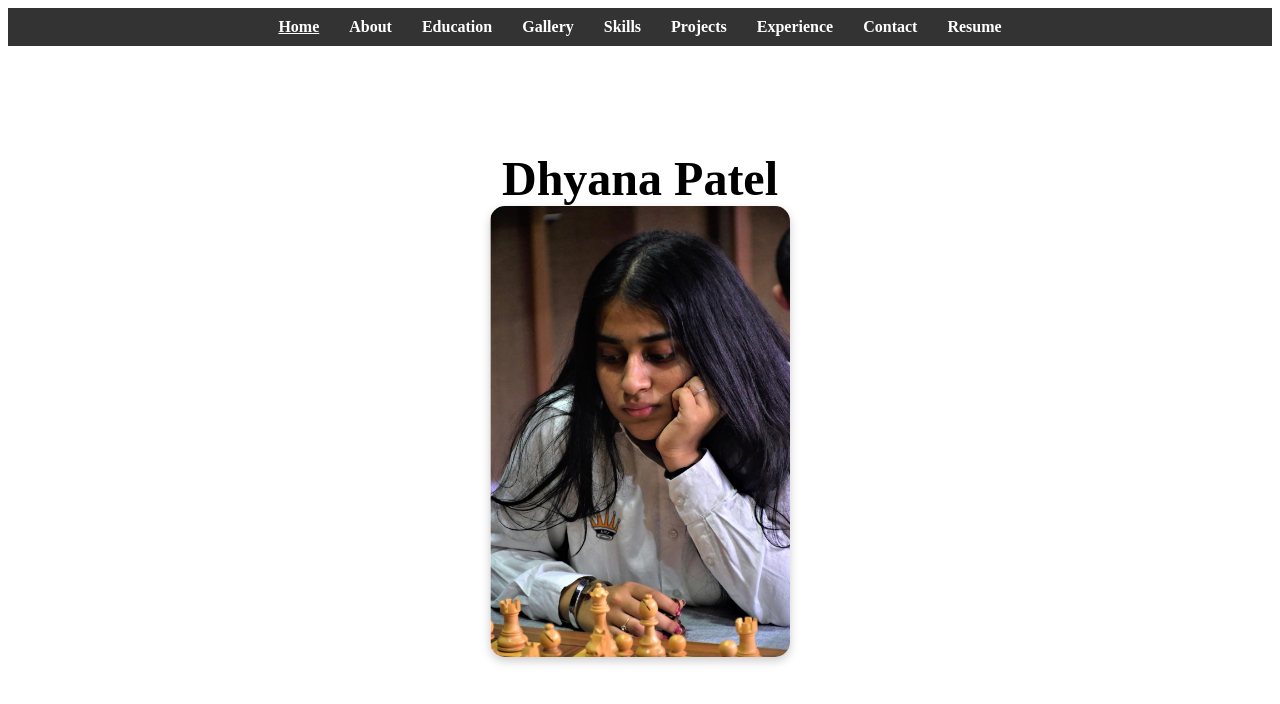
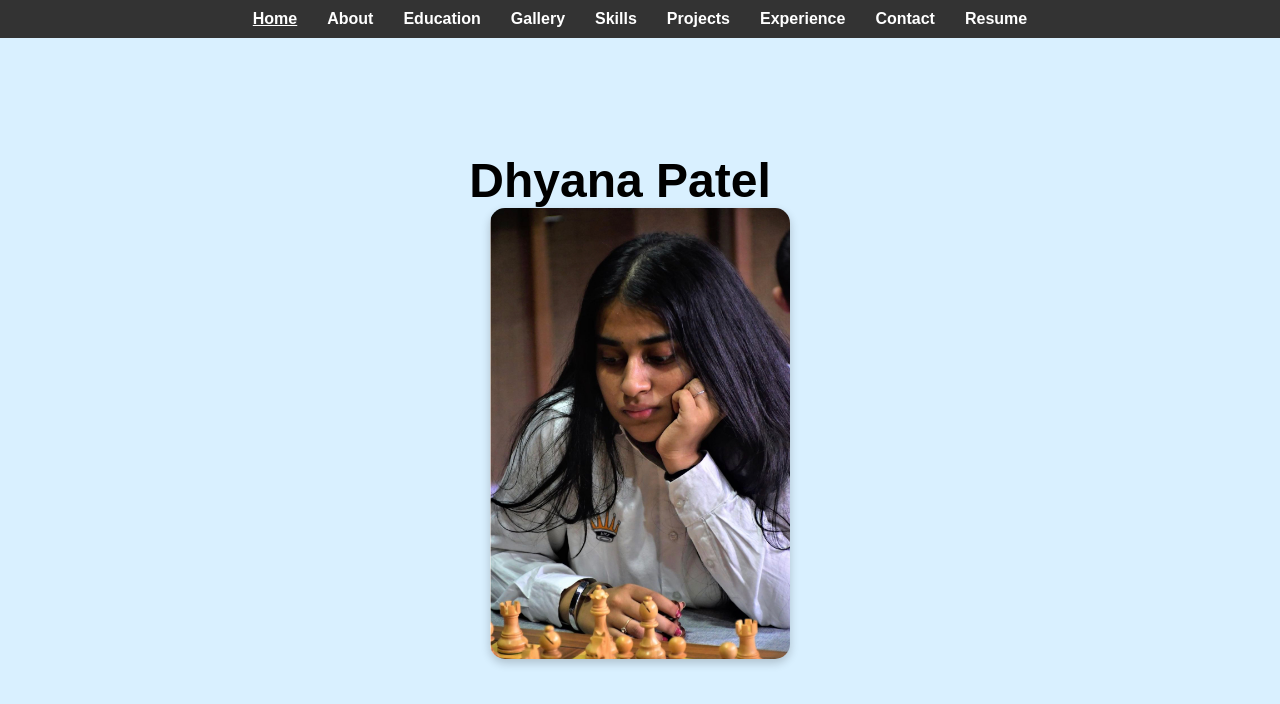
Before and after one commit to dhyana6466/dhyana6466.github.io, a plain HTML site: page index.html in a window 1280 px wide. Drawn offline with Linux system fonts and the light colour scheme.

Commit message:
Homepage

```diff
--- a/index.html
+++ b/index.html
@@ -5,17 +5,53 @@
   <title>Dhyana Patel</title>
   <link rel="stylesheet" href="style.css" />
   <style>
-        home-container {
+    body {
+      margin: 0;
+      font-family: Arial, sans-serif;
+      background-color: #d9f0ff; /* light blue */
+      color: black;
+    }
+
+    nav {
+      background-color: #333;
+      padding: 10px 0;
+      text-align: center;
+    }
+
+    nav ul {
+      list-style: none;
+      margin: 0;
+      padding: 0;
+    }
+
+    nav ul li {
+      display: inline-block;
+      margin: 0 15px;
+    }
+
+    nav ul li a {
+      text-decoration: none;
+      color: white;
+      font-weight: bold;
+    }
+
+    nav ul li a:hover,
+    nav ul li a.active {
+      text-decoration: underline;
+    }
+
+    .home-container {
       display: flex;
-      justify-content: space-between;
-      align-items: center;
-      height: 90vh;
-      padding: 0 10%;
+      justify-content: center; /* horizontal center */
+      align-items: center;     /* vertical center */
+      height: calc(100vh - 60px); /* full screen minus nav */
+      padding: 0 5%;
     }
 
     .name-section {
       font-size: 3rem;
       font-weight: bold;
+      margin-right: 40px;
     }
 
     .photo-section img {
@@ -27,21 +63,20 @@
 
     @media (max-width: 768px) {
       .home-container {
-        flex-direction: column;
-        justify-content: center;
+        flex-direction: column-reverse;
         text-align: center;
+        height: auto;
+        padding: 40px 20px;
       }
 
       .name-section {
-        margin-bottom: 20px;
+        margin: 20px 0 0;
       }
     }
   </style>
-
 </head>
 <body>
-
-    <!-- Navigation Bar -->
+  <!-- Navigation -->
   <nav>
     <ul>
       <li><a class="active" href="index.html">Home</a></li>
@@ -56,12 +91,12 @@
     </ul>
   </nav>
 
+  <!-- Centered Name and Photo -->
   <div class="home-container">
     <div class="name-section">Dhyana Patel</div>
     <div class="photo-section">
-            <img src="profile.jpg" alt="Dhyana Patel">
+      <img src="profile.jpg" alt="Dhyana Patel" />
     </div>
   </div>
-
 </body>
 </html>
```
Lines whose indentation alone changed are shown as unchanged.
